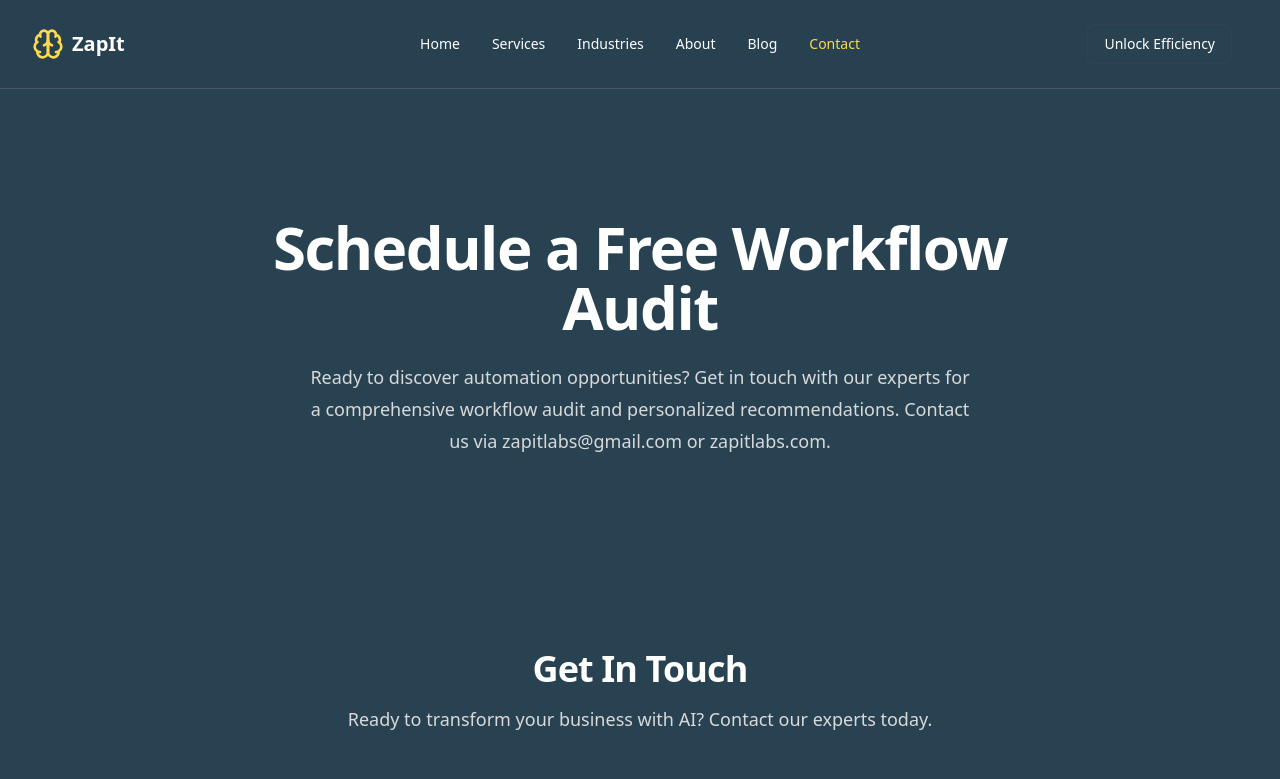
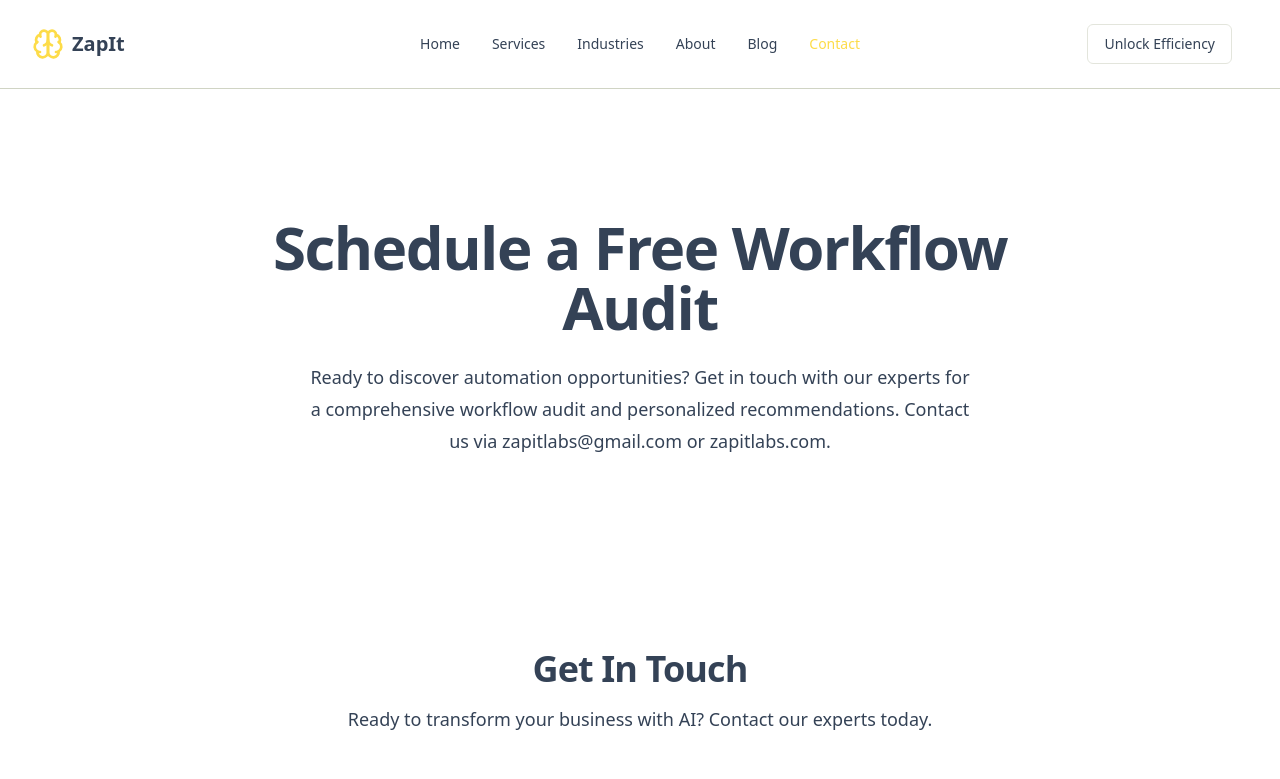
Before and after one commit to ZapIt-Consulting/ZapIt-Consulting.github.io, a React (Vite) app: page /contact in a window 1280 px wide. Shown: the top 779 px of the page. Built offline with nearby package versions, Linux system fonts and the light colour scheme.

Commit message:
Reverted to commit 3755ab874a07a7362df33ffd83b8c23f2f900546

```diff
--- a/src/components/ui/button.tsx
+++ b/src/components/ui/button.tsx
@@ -9,16 +9,18 @@ const buttonVariants = cva(
   {
     variants: {
       variant: {
-        default: "bg-primary text-primary-foreground hover:bg-primary/90",
+        default: "bg-primary text-primary-foreground hover:bg-highlight transition-colors",
         destructive:
           "bg-destructive text-destructive-foreground hover:bg-destructive/90",
         outline:
-          "border border-input bg-background hover:bg-gold hover:text-gold-foreground",
+          "border border-input bg-background hover:bg-highlight hover:text-highlight-foreground transition-colors",
         secondary:
-          "bg-secondary text-secondary-foreground hover:bg-secondary/80",
-        ghost: "hover:bg-gold hover:text-gold-foreground",
-        link: "text-primary underline-offset-4 hover:underline",
-        gold: "bg-gold text-gold-foreground hover:bg-gold/90",
+          "bg-secondary text-secondary-foreground hover:bg-highlight hover:text-highlight-foreground transition-colors",
+        ghost: "hover:bg-highlight hover:text-highlight-foreground transition-colors",
+        link: "text-primary underline-offset-4 hover:underline hover:text-highlight transition-colors",
+        highlight: "bg-highlight text-highlight-foreground hover:bg-highlight/90",
+        orange: "bg-orange text-orange-foreground hover:bg-orange/90",
+        yellow: "bg-yellow text-yellow-foreground hover:bg-yellow/90",
       },
       size: {
         default: "h-10 px-4 py-2",
--- a/src/index.css
+++ b/src/index.css
@@ -8,46 +8,48 @@ All colors MUST be HSL.
 
 @layer base {
   :root {
-    /* New Color Palette */
-    --background: 203 34% 24%; /* #284451 */
-    --foreground: 0 0% 100%; /* #FFFFFF */
+    /* Custom Color Palette */
+    --background: 0 0% 100%; /* #FFFFFF - White */
+    --foreground: 215 25% 27%; /* #171E29 - Very dark blue */
 
-    --card: 215 24% 27%; /* #344255 */
-    --card-foreground: 0 0% 100%;
+    --card: 0 0% 100%; /* #FFFFFF - White */
+    --card-foreground: 215 25% 27%; /* #171E29 - Very dark blue */
 
-    --popover: 215 24% 27%;
-    --popover-foreground: 0 0% 100%;
+    --popover: 0 0% 100%; /* #FFFFFF - White */
+    --popover-foreground: 215 25% 27%; /* #171E29 - Very dark blue */
 
     /* Primary - Dark Blue */
-    --primary: 203 34% 24%; /* #284451 */
-    --primary-foreground: 0 0% 100%;
+    --primary: 206 29% 22%; /* #284451 - Dark blue */
+    --primary-foreground: 0 0% 100%; /* White text on dark blue */
 
-    /* Secondary - Lighter Dark Blue */
-    --secondary: 215 24% 27%; /* #344255 */
-    --secondary-foreground: 0 0% 100%;
+    /* Secondary - Slightly lighter blue */
+    --secondary: 210 25% 25%; /* #344255 - Slightly lighter blue */
+    --secondary-foreground: 0 0% 100%; /* White text */
 
-    /* Muted - Card background */
-    --muted: 215 24% 27%;
-    --muted-foreground: 0 0% 85%;
+    /* Muted - Light gray background */
+    --muted: 0 0% 96%;
+    --muted-foreground: 215 25% 27%;
 
-    /* Accent - Gold for highlights */
-    --accent: 47 99% 65%; /* #FED750 */
-    --accent-foreground: 216 28% 13%; /* #171E29 */
+    /* Accent - Gold/Yellow for highlights */
+    --accent: 49 98% 64%; /* #FED750 - Gold/Yellow */
+    --accent-foreground: 215 25% 27%; /* Dark blue text on yellow */
 
     /* Gold highlight color */
-    --gold: 47 99% 65%; /* #FED750 */
-    --gold-foreground: 216 28% 13%;
+    --highlight: 49 98% 64%; /* #FED750 - Gold/Yellow */
+    --highlight-foreground: 215 25% 27%; /* Dark blue text */
 
-    /* Text colors */
-    --text-dark: 216 28% 13%; /* #171E29 */
-    --text-light: 0 0% 100%; /* #FFFFFF */
+    /* Legacy orange and yellow (now using highlight) */
+    --orange: 49 98% 64%; /* #FED750 */
+    --orange-foreground: 215 25% 27%;
+    --yellow: 49 98% 64%; /* #FED750 */
+    --yellow-foreground: 215 25% 27%;
 
     --destructive: 0 84.2% 60.2%;
     --destructive-foreground: 210 40% 98%;
 
-    --border: 215 20% 35%;
-    --input: 215 24% 27%;
-    --ring: 47 99% 65%;
+    --border: 75 15% 80%;
+    --input: 75 15% 88%;
+    --ring: 180 85% 45%;
 
     --radius: 0.5rem;
 
@@ -69,41 +71,43 @@ All colors MUST be HSL.
   }
 
   .dark {
-    --background: 203 34% 24%; /* #284451 */
-    --foreground: 0 0% 100%; /* #FFFFFF */
+    --background: 206 29% 22%; /* #284451 - Dark blue background */
+    --foreground: 0 0% 100%; /* White text */
 
-    --card: 215 24% 27%; /* #344255 */
-    --card-foreground: 0 0% 100%;
+    --card: 210 25% 25%; /* #344255 - Slightly lighter blue */
+    --card-foreground: 0 0% 100%; /* White text */
 
-    --popover: 215 24% 27%;
-    --popover-foreground: 0 0% 100%;
+    --popover: 210 25% 25%; /* #344255 */
+    --popover-foreground: 0 0% 100%; /* White text */
 
-    --primary: 203 34% 24%; /* #284451 */
-    --primary-foreground: 0 0% 100%;
+    --primary: 206 29% 22%; /* #284451 - Dark blue */
+    --primary-foreground: 0 0% 100%; /* White text */
 
-    --secondary: 215 24% 27%; /* #344255 */
-    --secondary-foreground: 0 0% 100%;
+    --secondary: 210 25% 25%; /* #344255 - Slightly lighter blue */
+    --secondary-foreground: 0 0% 100%; /* White text */
 
-    --muted: 215 24% 27%;
+    --muted: 210 25% 25%;
     --muted-foreground: 0 0% 85%;
 
-    --accent: 47 99% 65%; /* #FED750 */
-    --accent-foreground: 216 28% 13%; /* #171E29 */
+    --accent: 49 98% 64%; /* #FED750 - Gold/Yellow */
+    --accent-foreground: 215 25% 27%; /* Dark blue text */
 
     /* Gold highlight color */
-    --gold: 47 99% 65%; /* #FED750 */
-    --gold-foreground: 216 28% 13%;
+    --highlight: 49 98% 64%; /* #FED750 - Gold/Yellow */
+    --highlight-foreground: 215 25% 27%; /* Dark blue text */
 
-    /* Text colors */
-    --text-dark: 216 28% 13%; /* #171E29 */
-    --text-light: 0 0% 100%; /* #FFFFFF */
+    /* Legacy orange and yellow (now using highlight) */
+    --orange: 49 98% 64%; /* #FED750 */
+    --orange-foreground: 215 25% 27%;
+    --yellow: 49 98% 64%; /* #FED750 */
+    --yellow-foreground: 215 25% 27%;
 
     --destructive: 0 62.8% 30.6%;
     --destructive-foreground: 210 40% 98%;
 
-    --border: 215 20% 35%;
-    --input: 215 24% 27%;
-    --ring: 47 99% 65%;
+    --border: 240 8% 18%;
+    --input: 240 8% 18%;
+    --ring: 180 85% 45%;
     --sidebar-background: 240 5.9% 10%;
     --sidebar-foreground: 240 4.8% 95.9%;
     --sidebar-primary: 224.3 76.3% 48%;
@@ -125,13 +129,18 @@ All colors MUST be HSL.
     font-feature-settings: "rlig" 1, "calt" 1;
   }
 
-  /* Solid background classes - no gradients */
+  /* Solid color backgrounds (no gradients) */
   .gradient-bg {
-    background: hsl(var(--background));
+    background: hsl(var(--secondary));
   }
 
   .hero-gradient {
     background: hsl(var(--background));
+  }
+
+  /* Highlight text utility */
+  .text-highlight {
+    color: hsl(var(--highlight));
   }
 
   /* Smooth animations */
--- a/tailwind.config.ts
+++ b/tailwind.config.ts
@@ -44,12 +44,18 @@ export default {
 					DEFAULT: 'hsl(var(--accent))',
 					foreground: 'hsl(var(--accent-foreground))'
 				},
-				gold: {
-					DEFAULT: 'hsl(var(--gold))',
-					foreground: 'hsl(var(--gold-foreground))'
+				highlight: {
+					DEFAULT: 'hsl(var(--highlight))',
+					foreground: 'hsl(var(--highlight-foreground))'
 				},
-				'text-dark': 'hsl(var(--text-dark))',
-				'text-light': 'hsl(var(--text-light))',
+				orange: {
+					DEFAULT: 'hsl(var(--orange))',
+					foreground: 'hsl(var(--orange-foreground))'
+				},
+				yellow: {
+					DEFAULT: 'hsl(var(--yellow))',
+					foreground: 'hsl(var(--yellow-foreground))'
+				},
 				popover: {
 					DEFAULT: 'hsl(var(--popover))',
 					foreground: 'hsl(var(--popover-foreground))'
```
